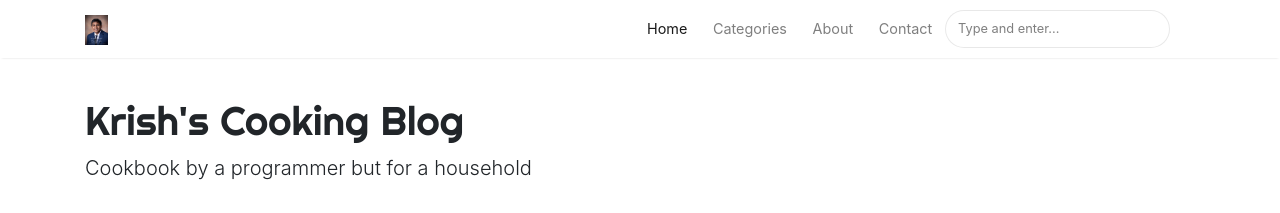
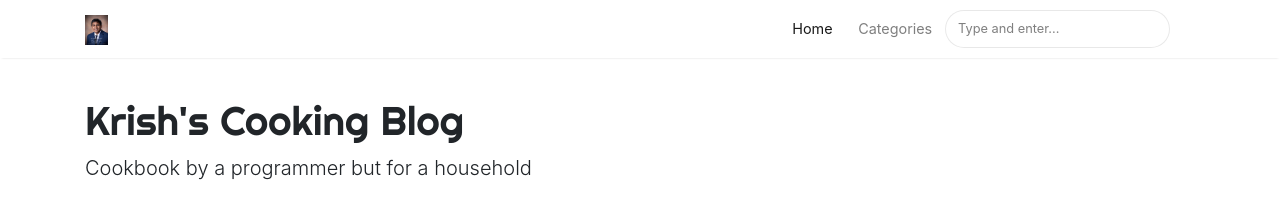
Before and after one commit to krish-shahh/cooking-blog, a Jekyll site: the page built from index.html, in a window 1280 px wide. Shown: the top 213 px of the page. Built offline with Jekyll 4.4.1, drawn with Linux system fonts in a browser that asks for light colours; nearby versions of some CDN libraries; the list of posts is cut into pages by our own code.

Commit message:
Update default.html

```diff
--- a/_layouts/default.html
+++ b/_layouts/default.html
@@ -66,14 +66,6 @@
 
 		<li class="nav-item">
                 <a class="nav-link" href="{{ site.baseurl }}/categories">Categories</a>
-                </li>
-
-                <li class="nav-item">
-                <a class="nav-link" href="https://krish-shah.vercel.app" target="_blank">About</a>
-                </li>
-
-		<li class="nav-item">
-                <a class="nav-link" href="mailto:2003kshah@gmail.com" target="_blank">Contact</a>
                 </li>
 
                 {% include search-lunr.html %}
```
